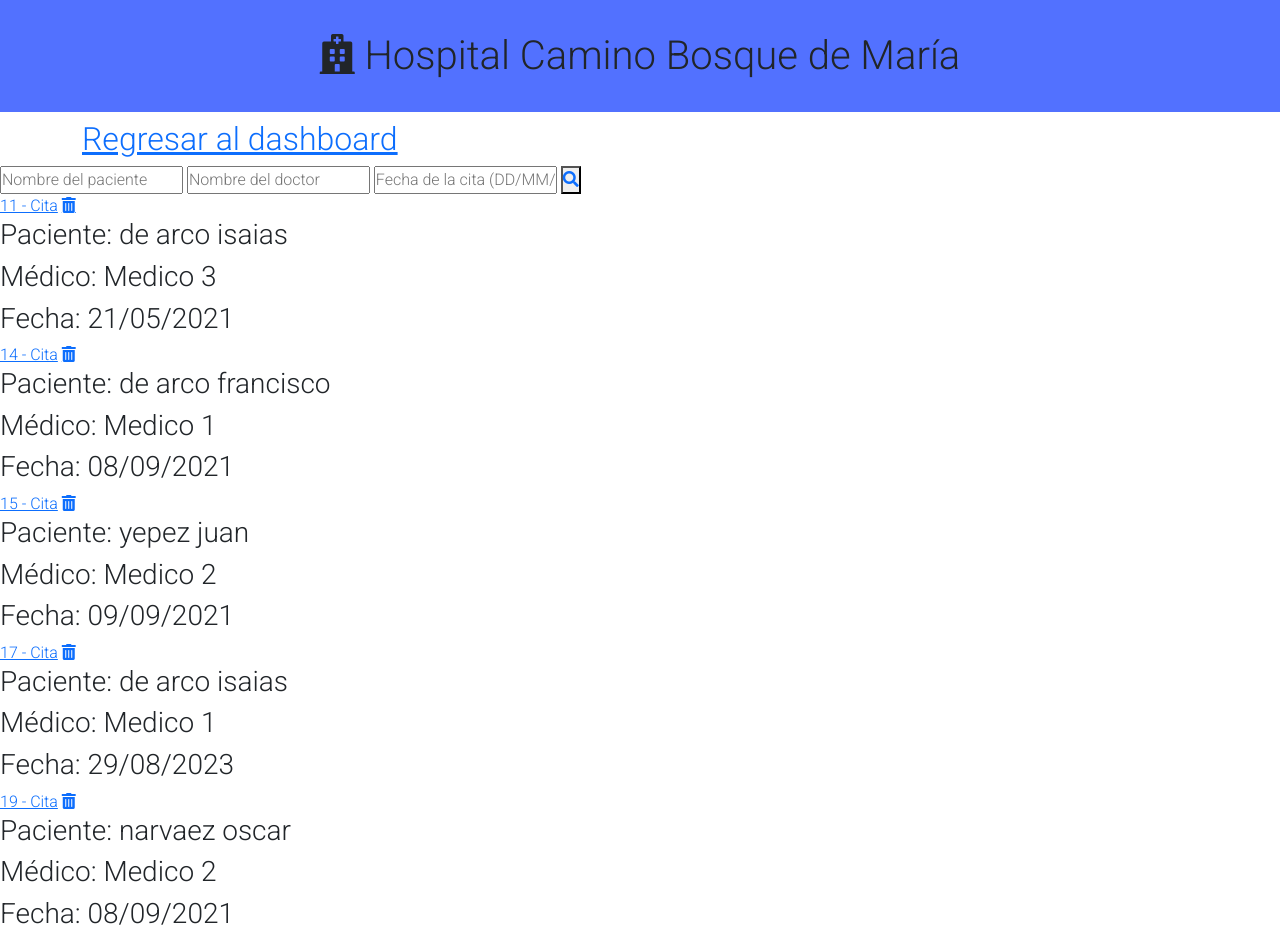
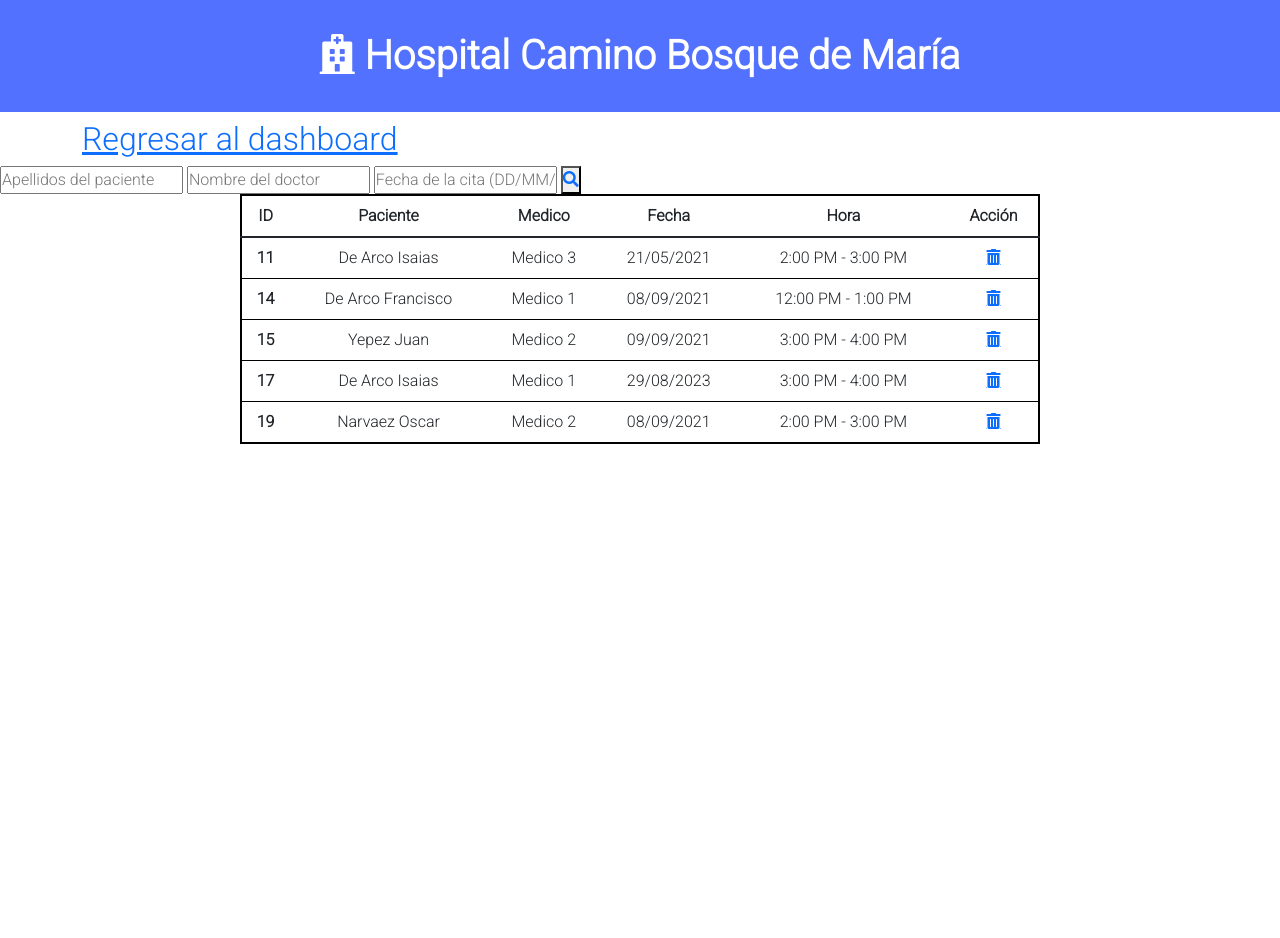
Before and after one commit to jech33/hospital_Ciclo3, a Flask app: page /busqueda_citas in a window 1280 px wide. After the commit the page ends 444 px from the top, so only its background shows below. Run offline with Flask 2, Linux system fonts and the light colour scheme; a user stored in the database is signed in; data comes from the database, SQL or seed files in the repository; both versions use the stored data as it was after the commit; some libraries are stand-ins or nearby versions.

Commit message:
todo listo

```diff
--- a/hospital/routes.py
+++ b/hospital/routes.py
@@ -182,7 +182,7 @@ def delete(id):
     try:
         db.session.delete(usuario_a_borrar)
         db.session.commit()
-        flash('Usuario eliminado exitosamente')
+        flash('Usuario eliminado exitosamente', category='success')
         return redirect('/busqueda_usuario')
 
     except:
@@ -197,6 +197,19 @@ def delete_cita(id):
         db.session.commit()
         flash('Cita eliminada exitosamente', category='success')
         return redirect('/busqueda_citas')
+
+    except:
+        return "Hubo un error eliminando la cita"
+
+@app.route('/borrar_mi_cita/<int:id>')
+def delete_mi_cita(id):
+    cita_a_borrar=Citas.query.get_or_404(id)
+
+    try:
+        db.session.delete(cita_a_borrar)
+        db.session.commit()
+        flash('Cita eliminada exitosamente', category='success')
+        return redirect('/mis_citas')
 
     except:
         return "Hubo un error eliminando la cita"
--- /dev/null
+++ b/hospital/static/busqueda_citas.css
@@ -0,0 +1,10 @@
+.table{
+    width: 800px;
+    margin: 0 auto;
+    border: solid black 2px;
+    text-align: center;
+}
+
+.cap{
+    text-transform: capitalize;
+}
--- a/hospital/static/busqueda_usuario.css
+++ b/hospital/static/busqueda_usuario.css
@@ -158,3 +158,7 @@ a:visited{
     padding: 2rem;
     margin-bottom: -70px;
 }
+
+.user-info{
+    font-size: 18px;
+}
--- /dev/null
+++ b/hospital/static/dashboard.css
@@ -0,0 +1,3 @@
+.cap{
+    text-transform: capitalize;
+}
--- a/hospital/templates/busqueda_citas.html
+++ b/hospital/templates/busqueda_citas.html
@@ -24,7 +24,7 @@
 
 {% block content %}
 
-    <h1 class="hospital"><span class="head-icon"><i class="fas fa-hospital"></i></span> Hospital Camino Bosque de María</h1>
+    <h1 class="hospital" style="color: #fff; font-weight: bold;"><span class="head-icon"><i class="fas fa-hospital"></i></span> Hospital Camino Bosque de María</h1>
 
     <div class="container">
         <h2 class="back"><a href="{{ url_for('dashboard') }}" class="back_a" a>Regresar al dashboard</a></h2>
@@ -36,7 +36,7 @@
 
             <form action="#" method="POST">
                 <div class="search-border">
-                    <input name="query_paciente" type="text" placeholder="Nombre del paciente" class="search-bar" value="{{query_paciente}}">
+                    <input name="query_paciente" type="text" placeholder="Apellidos del paciente" class="search-bar" value="{{query_paciente}}">
                     <input name="query_medico" type="text" placeholder="Nombre del doctor" class="search-bar" value="{{query_medico}}">
                     <input name="query_fecha" type="text" placeholder="Fecha de la cita (DD/MM/AAAA)" class="search-bar" value="{{query_fecha}}">
                     <button type="submit"><a href="" class="search-button"><i class="fas fa-search"></i></a></button>
@@ -58,28 +58,43 @@
 
             {% if length!=total_length %}
 
-            <h2 class="n-results">Se han encontrado {{length}} resultados para "{{query_paciente}}" / "{{query_medico}}" / "{{query_fecha}}"</h2>
+                <h2 class="n-results">Se han encontrado {{length}} resultados para "{{query_paciente}}" / "{{query_medico}}" / "{{query_fecha}}"</h2>
 
 
             {% endif %}
 
 
+            <table class="table">
+                <thead class="thead-dark">
+                    <tr>
+                        <th scope="col">ID</th>
+                        <th scope="col">Paciente</th>
+                        <th scope="col">Medico</th>
+                        <th scope="col">Fecha</th>
+                        <th scope="col">Hora</th>
+                        <th scope="col">Acción</th>
+                    </tr>
+                </thead>
+
+                <tbody>
+                    {% for i in results %}
+                        <tr>
+                            <th scope="row">{{i.id}}</th>
+                            <td class="cap">{{i.paciente}}</td>
+                            <td>{{i.medico}}</td>
+                            <td>{{i.fecha}}</td>
+                            <td>{{i.hora}}</td>
+                            <td><a class="fas fa-trash-alt" href="/borrar_cita/{{ i.id }}"></a></td>
+                        </tr>
+
+                    {% endfor %}
 
 
-
-            {% for item in results %}
+                </tbody>
 
 
-                <div class="container_resultados">
-                    <div class="result-top"><a href="" class="name">{{item.id}} - Cita</a> <a href=""><a class="fas fa-trash-alt" href="/borrar_cita/{{ item.id }}"></a></a></div>
-                    <h3 class="user-info"><span class="bold">Paciente:</span> {{item.paciente}} </h3>
-                    <h3 class="user-info"><span class="bold">Médico:</span> {{item.medico}} </h3>
-                    <h3 class="user-info"><span class="bold">Fecha:</span> {{item.fecha}} </h3>
-                </div>
+            </table>
 
-
-
-            {% endfor %}
 
 
         {% else %}
--- a/hospital/templates/dashboard.html
+++ b/hospital/templates/dashboard.html
@@ -5,7 +5,7 @@ Dashboard
 
 {% block styles %}
 
-    <link rel="stylesheet" href="{{ url_for('static', filename='holaaa.css') }}">
+    <link rel="stylesheet" href="{{ url_for('static', filename='dashboard.css') }}">
     <link href="https://cdnjs.cloudflare.com/ajax/libs/font-awesome/5.13.0/css/all.min.css" rel="stylesheet">
     <link href="https://fonts.googleapis.com/css2?family=Roboto:ital,wght@0,100;0,300;0,400;1,100;1,300&display=swap" rel="stylesheet">
 
@@ -17,7 +17,7 @@ Dashboard
 <body>
 
     {% if current_user.is_authenticated %}
-        <h1>Bienvenido: <span>{{ current_user.apellidos }}, {{ current_user.nombres }}</span></h1>
+        <h1>Bienvenido: <span class="cap">{{ current_user.apellidos }}, {{ current_user.nombres }}</span></h1>
 
     {% else %}
 
--- a/hospital/templates/mis_citas.html
+++ b/hospital/templates/mis_citas.html
@@ -36,6 +36,7 @@
                     <th scope="col">Medico</th>
                     <th scope="col">Fecha</th>
                     <th scope="col">Hora</th>
+                    <th scope="col">Acción</th>
                 </tr>
             </thead>
 
@@ -46,6 +47,7 @@
                         <td>{{i.medico}}</td>
                         <td>{{i.fecha}}</td>
                         <td>{{i.hora}}</td>
+                        <td><a class="fas fa-trash-alt" href="/borrar_mi_cita/{{ i.id }}"></a></td>
                     </tr>
 
                 {% endfor %}
```
Also changed, not shown: hospital/hospital.db.
